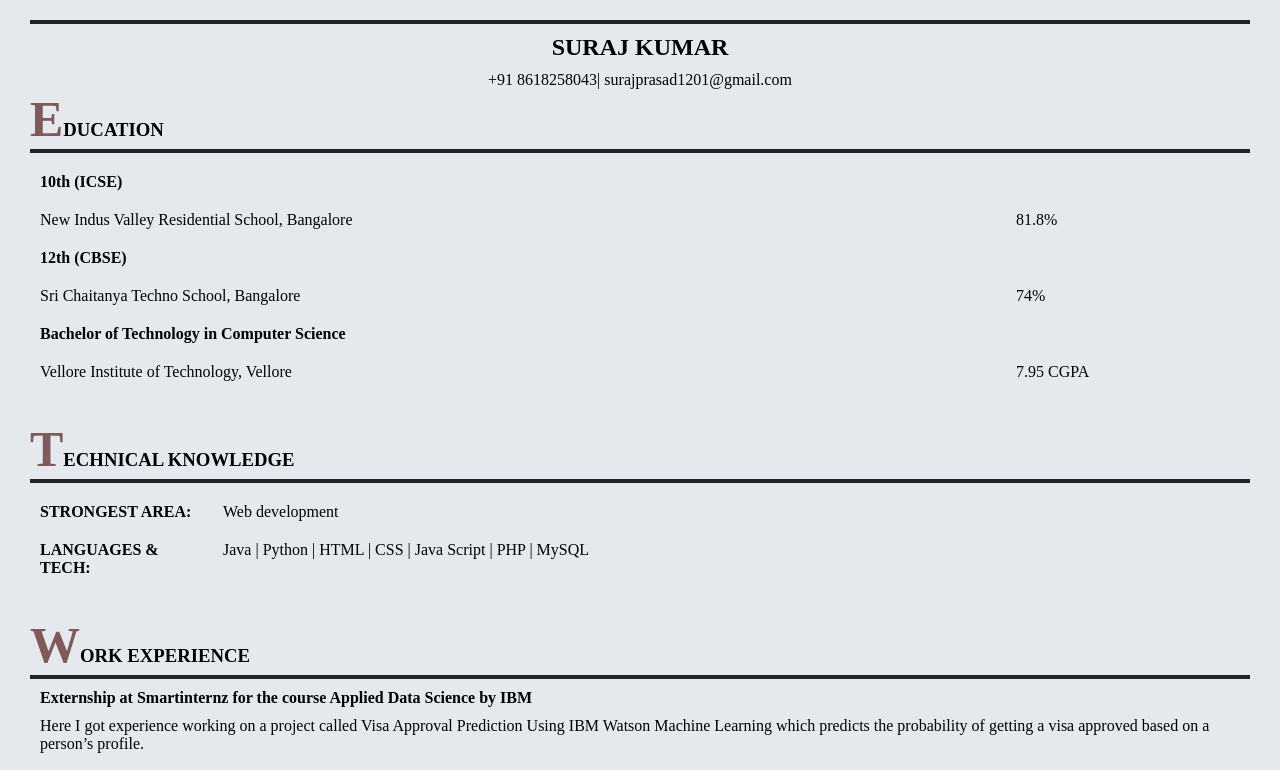
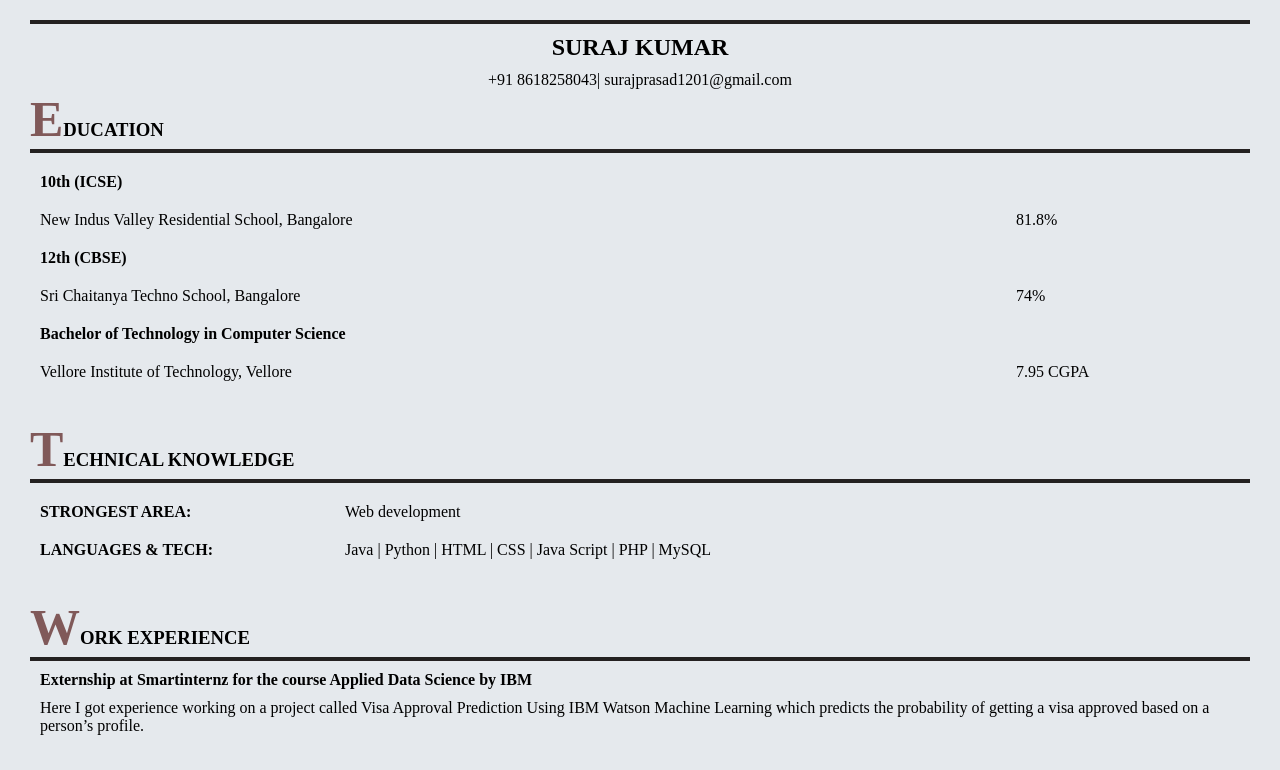
Before and after one commit to SurajKumar1201/Resume, a plain HTML site: page index.html in a window 1280 px wide. Shown: the top 770 px of the page. Drawn offline with Linux system fonts and the light colour scheme.

Commit message:
Update index.html

```diff
--- a/index.html
+++ b/index.html
@@ -31,7 +31,7 @@
         }
         .tech{
             display: grid;
-            grid-template-columns:15% 85% ;
+            grid-template-columns:25% 75% ;
 
         }
 
```
